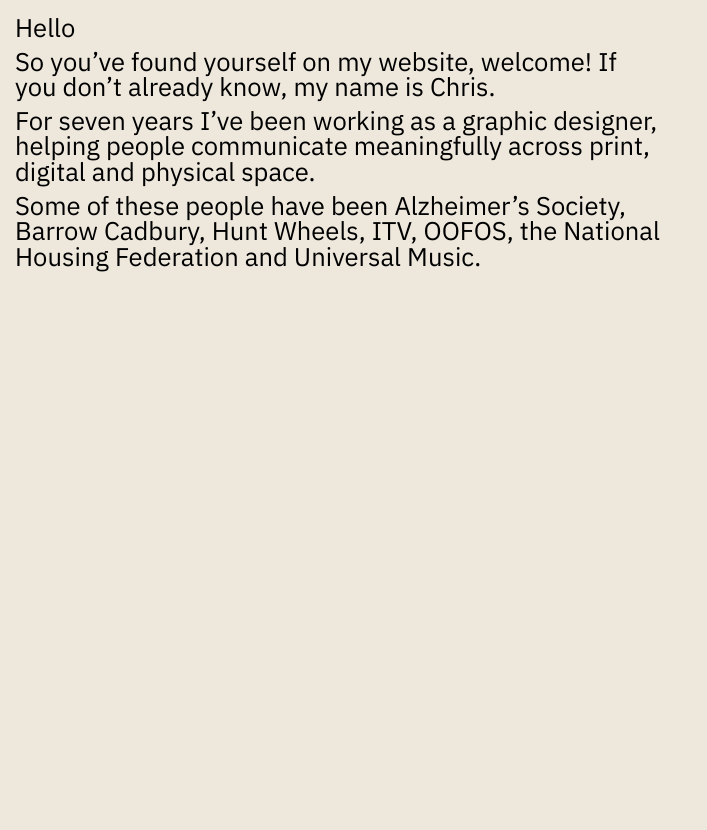
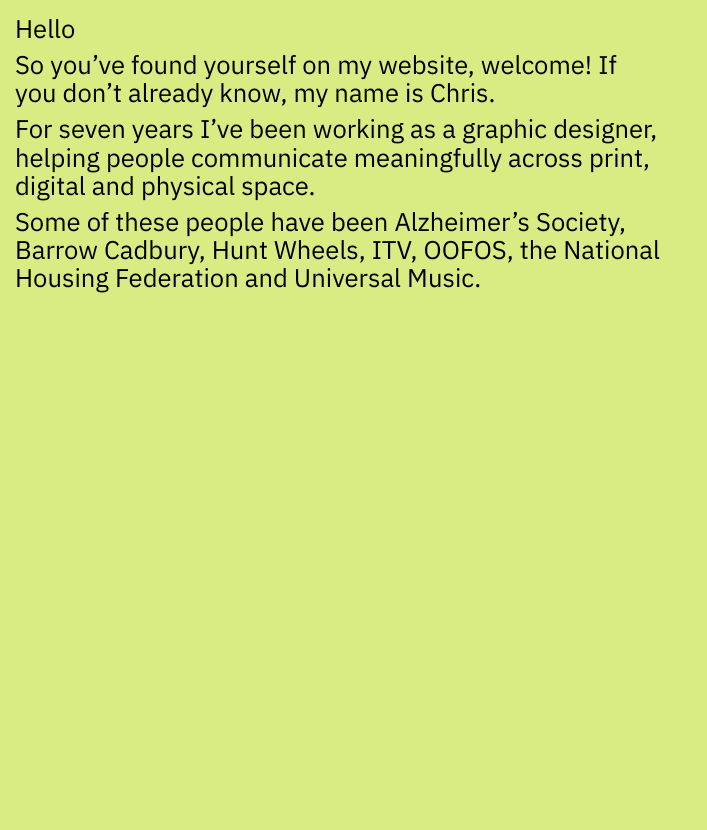
Before and after one commit to thisiscap/thisiscap.github.io, a Jekyll site: the page built from index.md, in a window 1280 px wide. Shown: the top 830 px of the page, without its empty margins (0-707 px from the left). Built offline with Jekyll 4.4.1, drawn with Linux system fonts in a browser that asks for light colours; our own code applies the rules of GitHub Pages for plain Markdown files; grey boxes are pictures that could not be loaded.

Commit message:
Colour changes

```diff
--- a/_layouts/default.html
+++ b/_layouts/default.html
@@ -17,7 +17,7 @@
 
     {% comment %} Icons and favicons (put favicon.ico in the root directory) {% endcomment %}
     <link rel="apple-touch-icon" href="{{ '/assets/apple-touch-icon.png' | prepend: site.url }}">
-    <meta name="theme-color" content="#fafafa">
+    <meta name="theme-color" content="#D8EC83">
 
     {% comment %} Preconnect to Google fonts' origin {% endcomment %}
     <link rel="preconnect" href="https://fonts.gstatic.com" crossorigin>
--- a/_sass/global-styles.scss
+++ b/_sass/global-styles.scss
@@ -30,14 +30,15 @@ section.content {
     display: flex;
     height: calc(100vh - #{$sectionHeightOffset});
     padding: $siteGutter;
-    background-color: #EDE7DC;
 
     @include pf(motion) {
         scroll-snap-align: center;
     }
 }
 
-section.content-intro {}
+section.content-intro {
+    background-color: #D8EC83;
+}
 
 section.content-gallery {
     display: block;
@@ -45,12 +46,14 @@ section.content-gallery {
 }
 
 section.content-outro {
+    background-color: #AEE3F7;
     align-items: flex-end;
 }
 
 div.editorial {
     h1, h2, h3, h4, h5, h6, p, small {
         max-width: 42ch;
+        line-height: 1.1;
         margin-bottom: .5rem;
     }
 
@@ -60,7 +63,6 @@ div.editorial {
 
     small {
         font-size: 1em;
-        margin-top: .5rem;
     }
 
     a {
@@ -93,3 +95,7 @@ $colourAccent: lime;
 .swiper-pagination-bullet-active {
     background: chartreuse;
 }
+
+footer {
+    margin-top: 2rem;
+}
```
